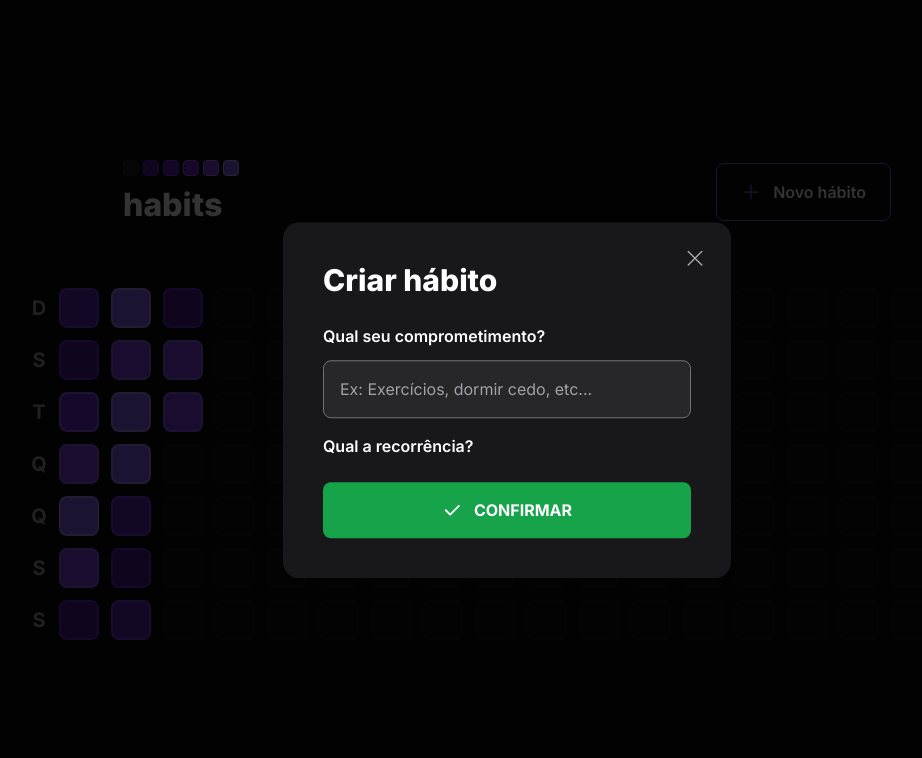
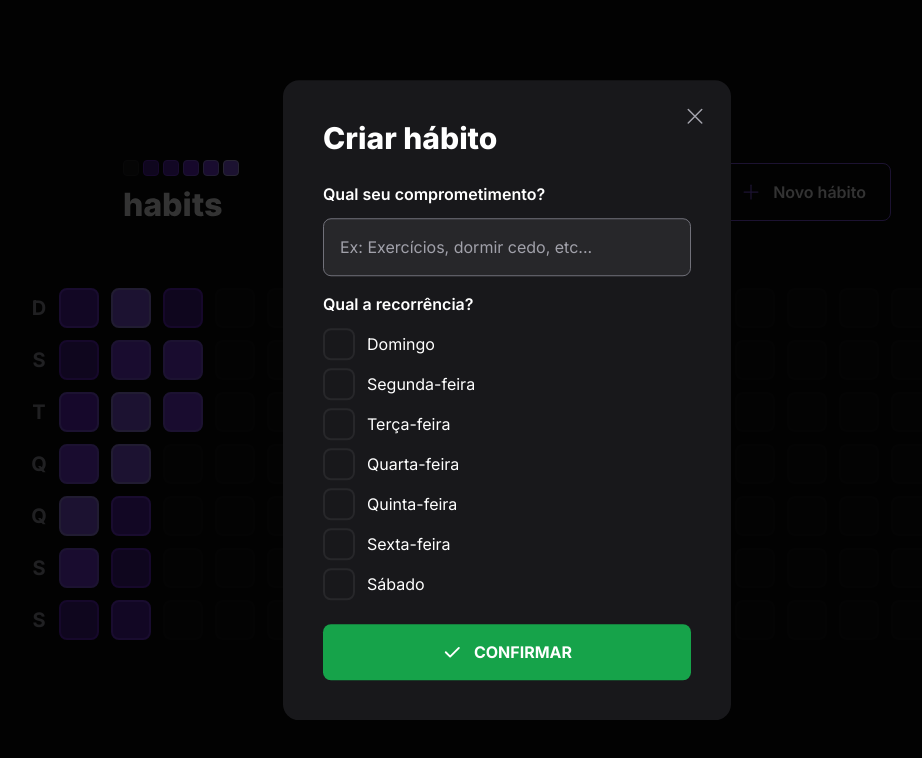
Before and after one commit to wellingtonrodriguesbr/my-habits, a React (Vite) app in the folder web/: page / in a window 1280 px wide. Both pictures are taken after a click on the button "Novo hábito". Shown: the top 758 px of the page, without its empty margins (133-1055 px from the left). Built offline with nearby package versions, Linux system fonts and the light colour scheme.

Commit message:
feat: list week days

```diff
--- a/web/src/components/NewHabitForm.tsx
+++ b/web/src/components/NewHabitForm.tsx
@@ -1,8 +1,41 @@
+import { FormEvent, useState } from "react";
+import * as Checkbox from "@radix-ui/react-checkbox";
+
 import { Check } from "phosphor-react";
 
+const availableWeekDays = [
+  "Domingo",
+  "Segunda-feira",
+  "Terça-feira",
+  "Quarta-feira",
+  "Quinta-feira",
+  "Sexta-feira",
+  "Sábado",
+];
+
 export function NewHabitForm() {
+  const [title, setTitle] = useState("");
+  const [weekDays, setWeekDays] = useState<number[]>([]);
+
+  function createNewHabiit(event: FormEvent) {
+    event.preventDefault();
+    console.log(weekDays);
+  }
+
+  function handleToggleWeekDay(weekDayIndex: number) {
+    if (weekDays.includes(weekDayIndex)) {
+      const weekDaysWithRemovedOne = weekDays.filter(
+        (weekDay) => weekDay !== weekDayIndex
+      );
+      setWeekDays(weekDaysWithRemovedOne);
+    } else {
+      const weekDaysWithAddOne = [...weekDays, weekDayIndex];
+      setWeekDays(weekDaysWithAddOne);
+    }
+  }
+
   return (
-    <form className="mt-6">
+    <form onSubmit={createNewHabiit} className="mt-6">
       <label htmlFor="title" className="text-white font-semibold mb-3 block">
         Qual seu comprometimento?
       </label>
@@ -13,11 +46,29 @@ export function NewHabitForm() {
         className="w-full p-4 rounded-lg bg-zinc-800 placeholder:text-zinc-400 border border-transparent focus:border focus:border-zinc-500 outline-0 text-white"
         placeholder="Ex: Exercícios, dormir cedo, etc..."
         autoFocus
+        onChange={(e) => setTitle(e.target.value)}
       />
 
       <label htmlFor="" className="text-white font-semibold mt-4 block">
         Qual a recorrência?
       </label>
+
+      <div className="flex flex-col mt-3 gap-2">
+        {availableWeekDays.map((weekDay, index) => (
+          <Checkbox.Root
+            key={weekDay}
+            className="flex items-center gap-3 group"
+            onCheckedChange={() => handleToggleWeekDay(index)}
+          >
+            <div className="w-8 h-8 rounded-lg flex items-center justify-center bg-zinc-900 border-2 border-zinc-800 group-data-[state=checked]:border-green-700 group-data-[state=checked]:bg-green-500 transition-colors">
+              <Checkbox.Indicator>
+                <Check size={20} weight="bold" className="text-white" />
+              </Checkbox.Indicator>
+            </div>
+            <span className="text-white leading-tight">{weekDay}</span>
+          </Checkbox.Root>
+        ))}
+      </div>
 
       <button
         type="submit"
```
